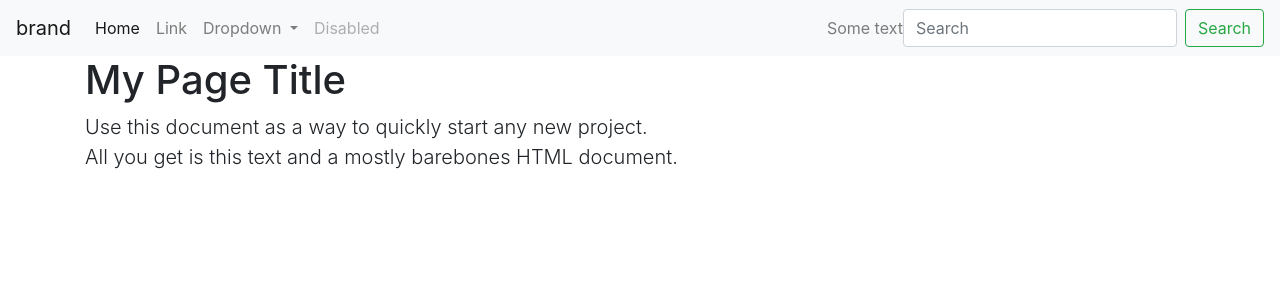
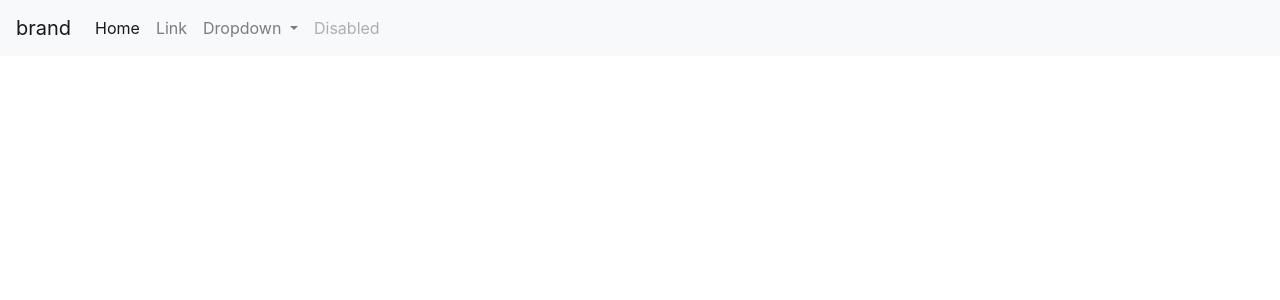
Before and after one commit to lev-python/project, a Python web app: template Client/templates/index.html in a window 1280 px wide. Shown: the top 300 px of the page. Run offline with Jinja, Linux system fonts and the light colour scheme; the template is opened without the code that fills it, so the values that code supplies are empty; some libraries are stand-ins or nearby versions.

Commit message:
remake index and add base.html

```diff
--- /dev/null
+++ b/Client/templates/base.html
@@ -0,0 +1,74 @@
+<!DOCTYPE html>
+<html lang="en">
+    <head>
+        <!--Required meta tags-->
+        <meta charset="utf-8">
+        <meta name="viewport" content="width=device-width, initial-scale=1, shrink-to-fit=no">
+        <meta name="description" content="">
+        <meta name="author" content="">
+        {% if title %}
+        <title>{{ title }} - Project</title>
+        {% else %}
+        <title>Welcome to my project</title>
+        {% endif %}
+
+        <link rel="icon" href="/favicon.ico">
+        <link rel="canonical" href="https://mysite.com/mypage">
+        <!--Bootstrap CSS-->
+        <link rel="stylesheet" href="https://stackpath.bootstrapcdn.com/bootstrap/4.4.1/css/bootstrap.min.css" integrity="sha384-Vkoo8x4CGsO3+Hhxv8T/Q5PaXtkKtu6ug5TOeNV6gBiFeWPGFN9MuhOf23Q9Ifjh" crossorigin="anonymous">
+
+    </head>
+    <body>
+        {% block content %}{% endblock %}
+        <nav class="navbar navbar-expand-lg navbar-light bg-light">
+            <!--tips: to change the nav placement use .fixed-top,.fixed-bottom,.sticky-top-->
+            <a class="navbar-brand" href="#">brand</a>
+            <!--<a class="navbar-brand" href="#">
+                <img src="..." class="d-inline-block align-top" width="30" height="30" alt="...">brand
+            </a>-->
+            <button class="navbar-toggler" type="button" data-toggle="collapse" data-target="#idCollapse" aria-controls="navbarSupportedContent" aria-expanded="false" aria-label="Toggle navigation">
+                <span class="navbar-toggler-icon"></span>
+            </button>
+
+            <div class="collapse navbar-collapse" id="idCollapse">
+                <ul class="navbar-nav mr-auto">
+                    <li class="nav-item active">
+                        <a class="nav-link" href="#">Home <span class="sr-only">(current)</span></a>
+                    </li>
+
+                    <li class="nav-item">
+                        <a class="nav-link" href="#">Link</a>
+                    </li>
+
+                    <li class="nav-item dropdown">
+                        <a class="nav-link dropdown-toggle" href="#" id="navbarDropdown" role="button" data-toggle="dropdown" aria-haspopup="true" aria-expanded="false">
+                            Dropdown
+                        </a>
+                        <div class="dropdown-menu" aria-labelledby="navbarDropdown">
+                            <a class="dropdown-item" href="#">Action</a>
+                            <a class="dropdown-item" href="#">Another action</a>
+                            <div class="dropdown-divider"></div>
+                            <a class="dropdown-item" href="#">Something else here</a>
+                        </div>
+                    </li>
+
+                    <li class="nav-item">
+                        <a class="nav-link disabled" href="#" tabindex="-1" aria-disabled="true">Disabled</a>
+                    </li>
+                </ul>
+
+            </div>
+        </nav>
+
+        <div class="container content">
+
+
+        </div>
+
+        <!--Optional JavaScript-->
+        <!--jQuery first, then Popper.js, then Bootstrap JS-->
+        <script src="https://code.jquery.com/jquery-3.4.1.slim.min.js" integrity="sha384-J6qa4849blE2+poT4WnyKhv5vZF5SrPo0iEjwBvKU7imGFAV0wwj1yYfoRSJoZ+n" crossorigin="anonymous"></script>
+        <script src="https://cdn.jsdelivr.net/npm/popper.js@1.16.0/dist/umd/popper.min.js" integrity="sha384-Q6E9RHvbIyZFJoft+2mJbHaEWldlvI9IOYy5n3zV9zzTtmI3UksdQRVvoxMfooAo" crossorigin="anonymous"></script>
+        <script src="https://stackpath.bootstrapcdn.com/bootstrap/4.4.1/js/bootstrap.min.js" integrity="sha384-wfSDF2E50Y2D1uUdj0O3uMBJnjuUD4Ih7YwaYd1iqfktj0Uod8GCExl3Og8ifwB6" crossorigin="anonymous"></script>
+    </body>
+</html>
--- a/Client/templates/index.html
+++ b/Client/templates/index.html
@@ -1,78 +1,5 @@
-<!DOCTYPE html>
-<html lang="en">
-    <head>
-        <!--Required meta tags-->
-        <meta charset="utf-8">
-        <meta name="viewport" content="width=device-width, initial-scale=1, shrink-to-fit=no">
-        <meta name="description" content="">
-        <meta name="author" content="">
-        <title>My Page Title</title>
+{% extends "base.html" %}
+{% block content %}
 
-        <link rel="icon" href="/favicon.ico">
-        <link rel="canonical" href="https://mysite.com/mypage">
-        <!--Bootstrap CSS-->
-        <link rel="stylesheet" href="https://stackpath.bootstrapcdn.com/bootstrap/4.4.1/css/bootstrap.min.css" integrity="sha384-Vkoo8x4CGsO3+Hhxv8T/Q5PaXtkKtu6ug5TOeNV6gBiFeWPGFN9MuhOf23Q9Ifjh" crossorigin="anonymous">
 
-    </head>
-    <body>
-        <nav class="navbar navbar-expand-lg navbar-light bg-light">
-            <!--tips: to change the nav placement use .fixed-top,.fixed-bottom,.sticky-top-->
-            <a class="navbar-brand" href="#">brand</a>
-            <!--<a class="navbar-brand" href="#">
-                <img src="..." class="d-inline-block align-top" width="30" height="30" alt="...">brand
-            </a>-->
-            <button class="navbar-toggler" type="button" data-toggle="collapse" data-target="#idCollapse" aria-controls="navbarSupportedContent" aria-expanded="false" aria-label="Toggle navigation">
-                <span class="navbar-toggler-icon"></span>
-            </button>
-
-            <div class="collapse navbar-collapse" id="idCollapse">
-                <ul class="navbar-nav mr-auto">
-                    <li class="nav-item active">
-                        <a class="nav-link" href="#">Home <span class="sr-only">(current)</span></a>
-                    </li>
-
-                    <li class="nav-item">
-                        <a class="nav-link" href="#">Link</a>
-                    </li>
-
-                    <li class="nav-item dropdown">
-                        <a class="nav-link dropdown-toggle" href="#" id="navbarDropdown" role="button" data-toggle="dropdown" aria-haspopup="true" aria-expanded="false">
-                            Dropdown
-                        </a>
-                        <div class="dropdown-menu" aria-labelledby="navbarDropdown">
-                            <a class="dropdown-item" href="#">Action</a>
-                            <a class="dropdown-item" href="#">Another action</a>
-                            <div class="dropdown-divider"></div>
-                            <a class="dropdown-item" href="#">Something else here</a>
-                        </div>
-                    </li>
-
-                    <li class="nav-item">
-                        <a class="nav-link disabled" href="#" tabindex="-1" aria-disabled="true">Disabled</a>
-                    </li>
-                </ul>
-
-                <span class="navbar-text">
-                    Some text
-                </span>
-                <form class="form-inline my-2 my-lg-0">
-                    <input class="form-control mr-sm-2" type="search" placeholder="Search" aria-label="Search">
-                    <button class="btn btn-outline-success my-2 my-sm-0" type="submit">Search</button>
-                </form>
-            </div>
-        </nav>
-
-        <main role="main" class="container">
-            <div class="starter-template">
-                <h1>My Page Title</h1>
-                <p class="lead">Use this document as a way to quickly start any new project.<br> All you get is this text and a mostly barebones HTML document.</p>
-            </div>
-        </main>
-
-        <!--Optional JavaScript-->
-        <!--jQuery first, then Popper.js, then Bootstrap JS-->
-        <script src="https://code.jquery.com/jquery-3.4.1.slim.min.js" integrity="sha384-J6qa4849blE2+poT4WnyKhv5vZF5SrPo0iEjwBvKU7imGFAV0wwj1yYfoRSJoZ+n" crossorigin="anonymous"></script>
-        <script src="https://cdn.jsdelivr.net/npm/popper.js@1.16.0/dist/umd/popper.min.js" integrity="sha384-Q6E9RHvbIyZFJoft+2mJbHaEWldlvI9IOYy5n3zV9zzTtmI3UksdQRVvoxMfooAo" crossorigin="anonymous"></script>
-        <script src="https://stackpath.bootstrapcdn.com/bootstrap/4.4.1/js/bootstrap.min.js" integrity="sha384-wfSDF2E50Y2D1uUdj0O3uMBJnjuUD4Ih7YwaYd1iqfktj0Uod8GCExl3Og8ifwB6" crossorigin="anonymous"></script>
-    </body>
-</html>
+{% endblock %}
```
